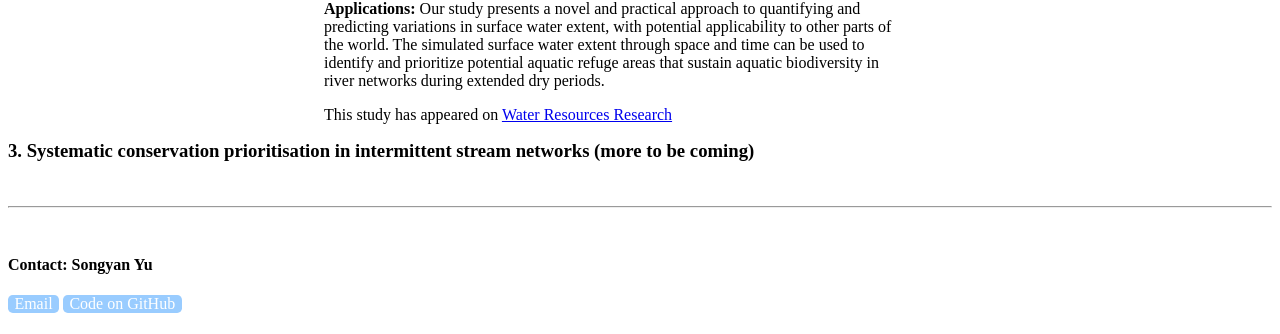
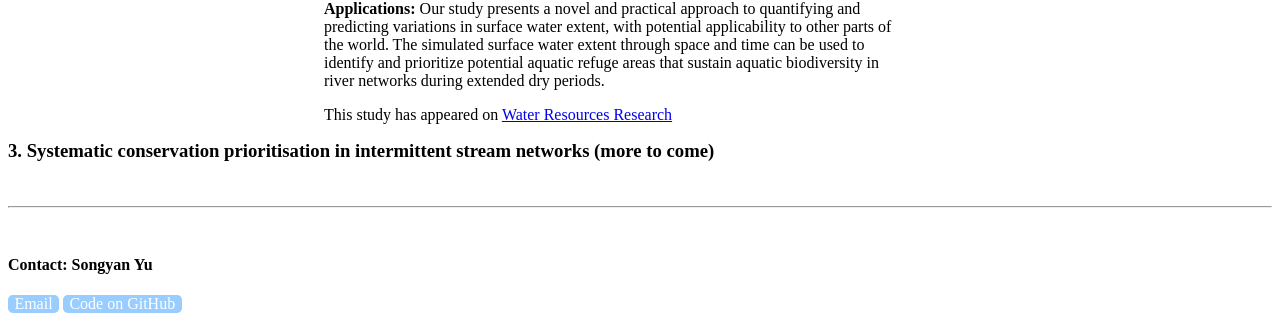
Before and after one commit to SongyanYu/SongyanYu.github.io, a Jekyll site: the page built from research.html, in a window 1280 px wide. Shown: the part 1018-1352 px from the top of the page. Built offline with Jekyll 4.4.1, drawn with Linux system fonts in a browser that asks for light colours.

Commit message:
minor change

```diff
--- a/research.html
+++ b/research.html
@@ -62,6 +62,6 @@ that sustain aquatic biodiversity in river networks during extended dry periods.
 
 <br>
 <div>
-<h3>3. Systematic conservation prioritisation in intermittent stream networks (more to be coming)
+<h3>3. Systematic conservation prioritisation in intermittent stream networks (more to come)
 </div>
 <br>
```
